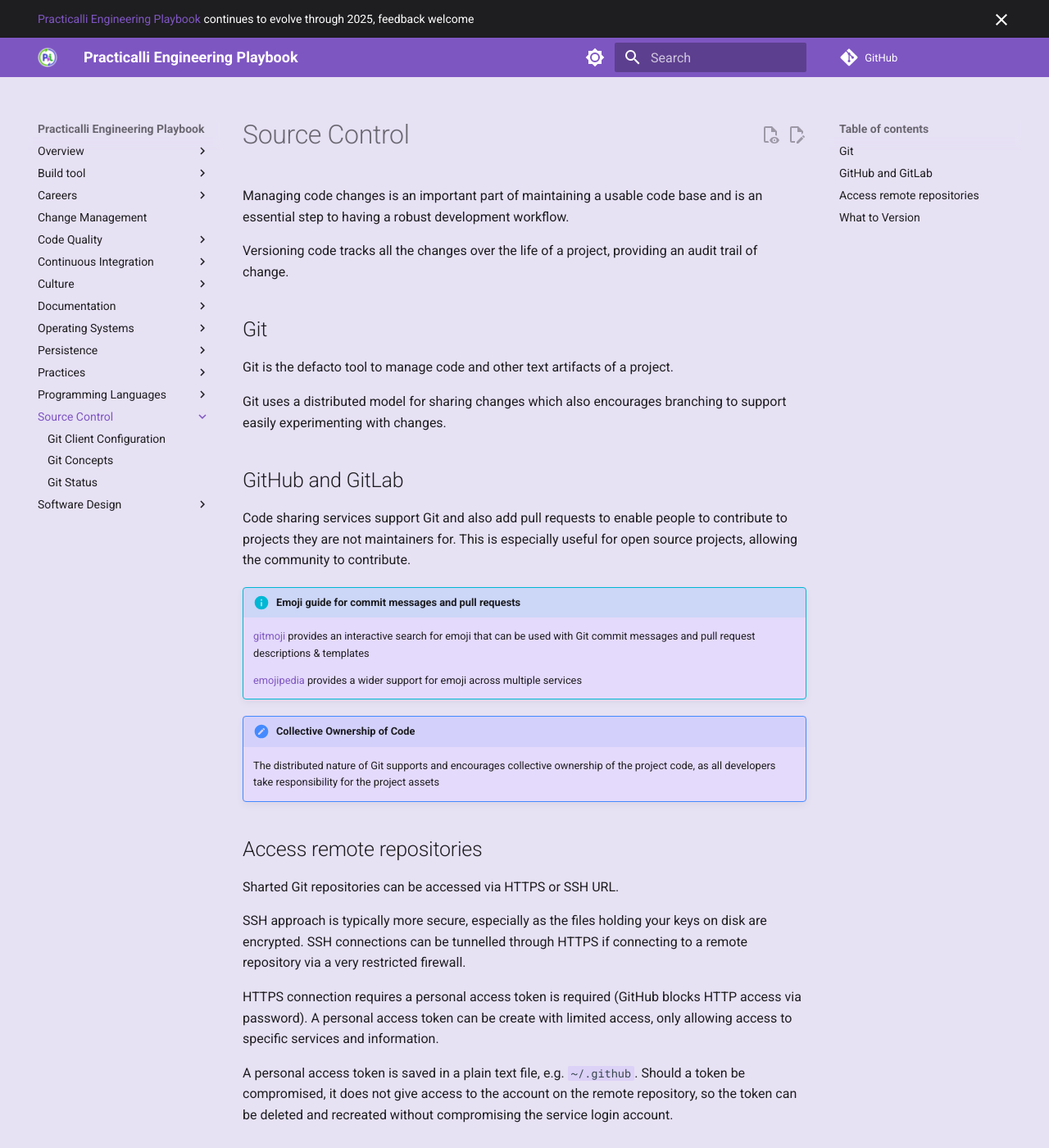
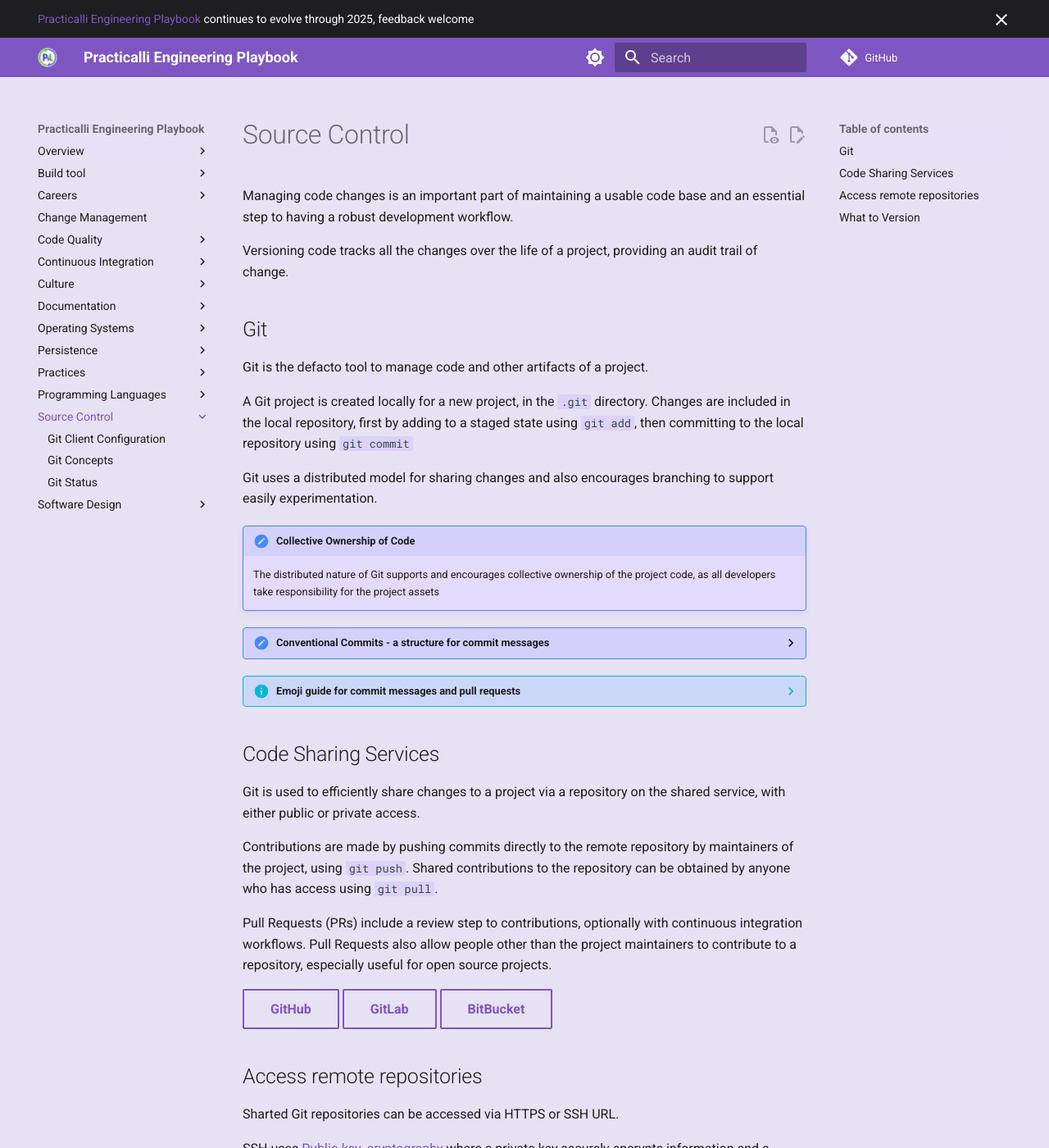
Before and after one commit to practicalli/engineering-playbook, an MkDocs documentation site: the page built from docs/source-control/index.md, in a window 1280 px wide and 1400 px high. Shown: the whole window at 82% size. Built offline with MkDocs 1.6.1 and Material for MkDocs 9.7.7, drawn with Linux system fonts in a browser that asks for light colours; plug-ins that fetch from the network failed and are left out; comment, search, counter and statistics services are not loaded; some of the changed text lies outside the part shown.

Commit message:
source-control: update introduction to section

```diff
--- a/docs/source-control/index.md
+++ b/docs/source-control/index.md
@@ -1,32 +1,46 @@
 # Source Control
 
-Managing code changes is an important part of maintaining a usable code base and is an essential step to having a robust development workflow.
+Managing code changes is an important part of maintaining a usable code base and an essential step to having a robust development workflow.
 
 Versioning code tracks all the changes over the life of a project, providing an audit trail of change.
 
 ## Git
 
-Git is the defacto tool to manage code and other text artifacts of a project.
+Git is the defacto tool to manage code and other artifacts of a project.
 
-Git uses a distributed model for sharing changes which also encourages branching to support easily experimenting with changes.
+A Git project is created locally for a new project, in the `.git` directory.  Changes are included in the local repository, first by adding to a staged state using `git add`, then committing to the local repository using `git commit`
 
-## GitHub and GitLab
+Git uses a distributed model for sharing changes and also encourages branching to support easily experimentation.
 
-Code sharing services support Git and also add pull requests to enable people to contribute to projects they are not maintainers for.  This is especially useful for open source projects, allowing the community to contribute.
+!!! HINT "Collective Ownership of Code"
+    The distributed nature of Git supports and encourages collective ownership of the project code, as all developers take responsibility for the project assets
 
-!!! INFO "Emoji guide for commit messages and pull requests"
+??? "Conventional Commits - a structure for commit messages"
+    [Conventional commits specification](https://www.conventionalcommits.org/) is an easy set of rules for describing the features, fixes, and breaking changes made in commit messages.  This convention creates an explicit commit history which is simple to process with automated tools, e.g. highlighting breaking changes.
+
+??? INFO "Emoji guide for commit messages and pull requests"
     [gitmoji](https://gitmoji.dev/) provides an interactive search for emoji that can be used with Git commit messages and pull request descriptions & templates
 
     [emojipedia](https://emojipedia.org/github) provides a wider support for emoji across multiple services
 
-!!! HINT "Collective Ownership of Code"
-    The distributed nature of Git supports and encourages collective ownership of the project code, as all developers take responsibility for the project assets
+
+## Code Sharing Services
+
+Git is used to efficiently share changes to a project via a repository on the shared service, with either public or private access.
+
+Contributions are made by pushing commits directly to the remote repository by maintainers of the project, using `git push`.  Shared contributions to the repository can be obtained by anyone who has access using `git pull`.
+
+Pull Requests (PRs) include a review step to contributions, optionally with continuous integration workflows.  Pull Requests also allow people other than the project maintainers to contribute to a repository, especially useful for open source projects.
+
+
+[GitHub](https://github.com/){target=_blank .md-button} [GitLab](https://gitlab.com/){target=_blank .md-button} [BitBucket](https://bitbucket.com/){target=_blank .md-button}
+
 
 ## Access remote repositories
 
 Sharted Git repositories can be accessed via HTTPS or SSH URL.
 
-SSH approach is typically more secure, especially as the files holding your keys on disk are encrypted.  SSH connections can be tunnelled through HTTPS if connecting to a remote repository via a very restricted firewall.
+SSH uses [Public-key_cryptography](https://en.wikipedia.org/wiki/Public-key_cryptography) where a private key securely encrypts information and a public key validates the identity of a commit.
 
 HTTPS connection requires a personal access token is required (GitHub blocks HTTP access via password).  A personal access token can be create with limited access, only allowing access to specific services and information.
 
```
